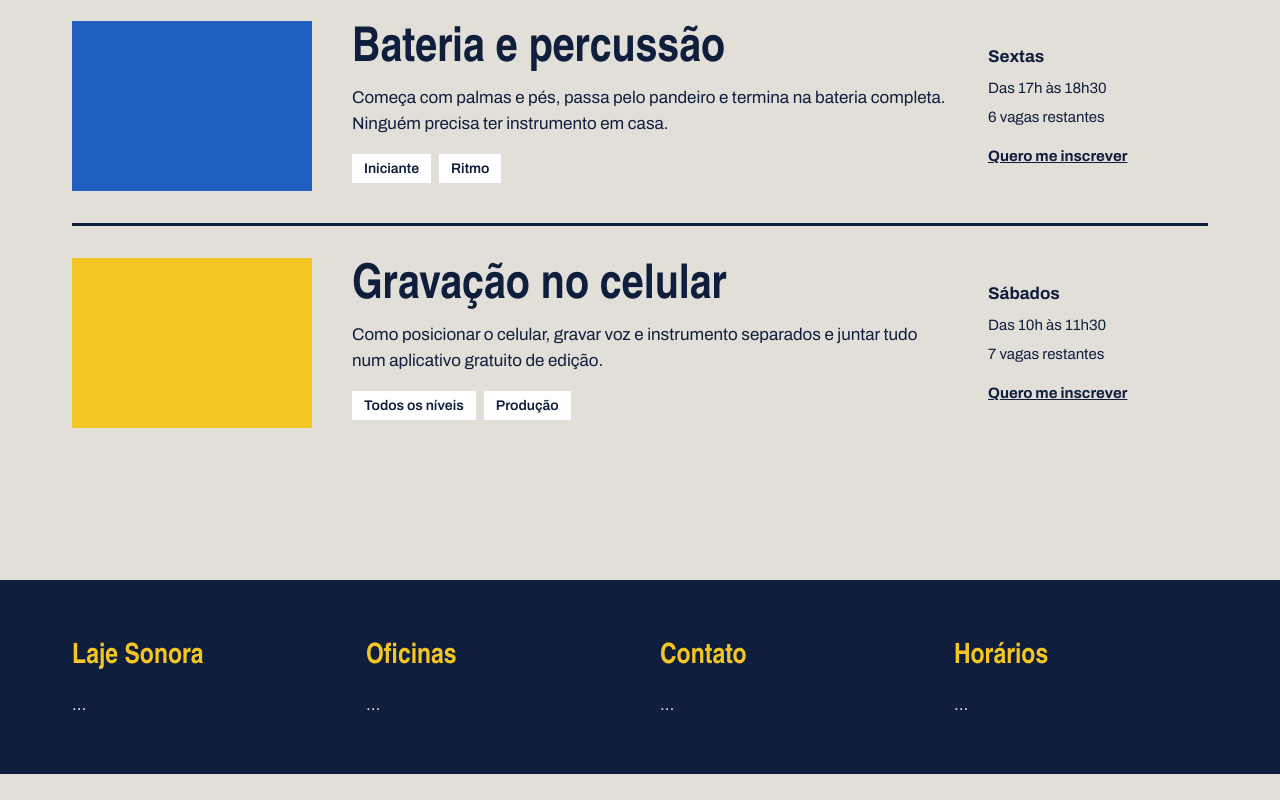
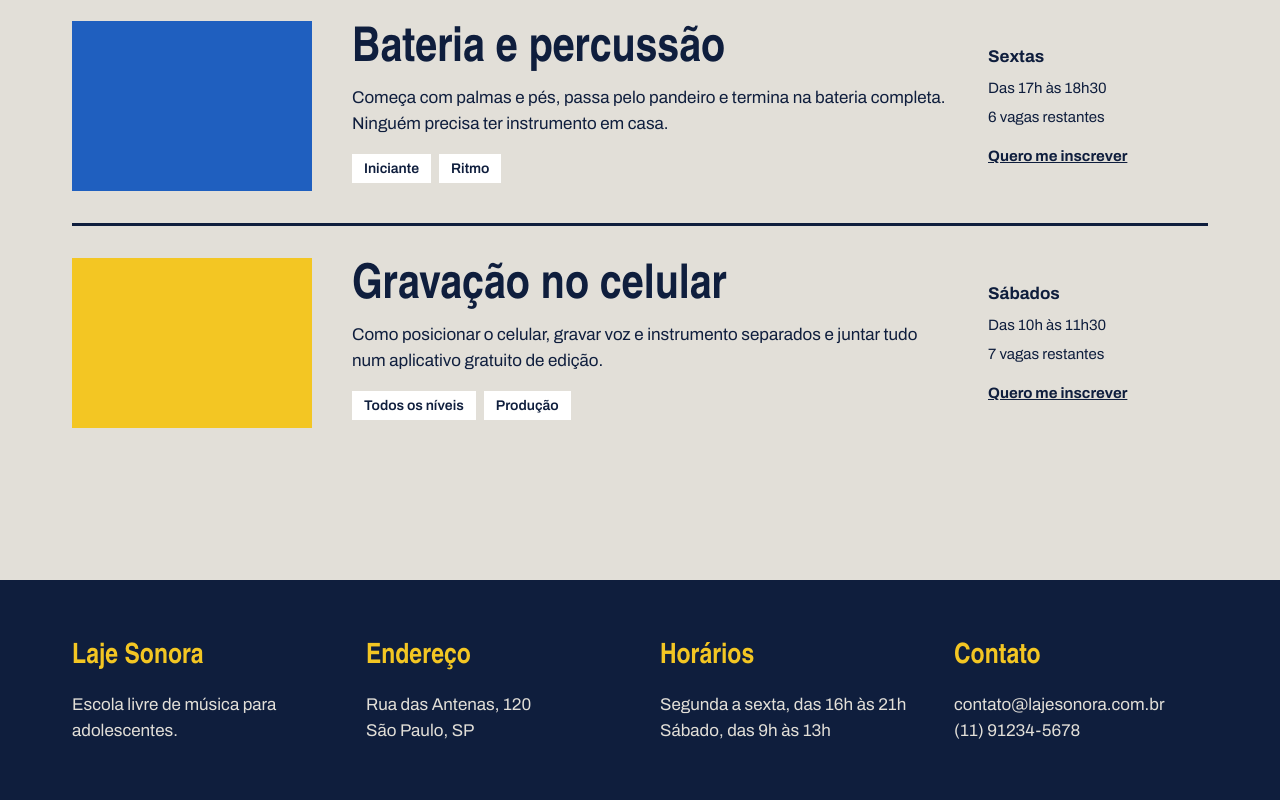
Before and after one commit to queirozdiego-codeti1me/laje-sonora01me, a plain HTML site: page oficinas.html in a window 1280 px wide. Shown: the part 1496-2296 px from the top of the page. Before the commit the page ends 2270 px from the top, so only its background shows below. Drawn offline with Linux system fonts and the light colour scheme; a web font is replaced by a local one.

Commit message:
Revise footer content with additional informationcoisasadssasadsa
Updated footer with detailed information including address, hours, and contact details.

```diff
--- a/oficinas.html
+++ b/oficinas.html
@@ -136,15 +136,34 @@
       </article>
     </div>
   </main>
-  <footer class="rodape">
-    <div class="conteudo">
-      <div class="rodape-colunas">
-        <div class="rodape-coluna"><h4>Laje Sonora</h4><p>…</p></div>
-        <div class="rodape-coluna"><h4>Oficinas</h4><p>…</p></div>
-        <div class="rodape-coluna"><h4>Contato</h4><p>…</p></div>
-        <div class="rodape-coluna"><h4>Horários</h4><p>…</p></div>
-      </div>
-    </div>
-  </footer>
+    <footer class="rodape">
+        <div class="conteudo rodape-colunas">
+            <div class="rodape-coluna">
+                <h4>Laje Sonora</h4>
+                <p>Escola livre de música para adolescentes.</p>
+            </div>
+            <div class="rodape-coluna">
+                <h4>Endereço</h4>
+                <p>
+                    Rua das Antenas, 120<br>
+                    São Paulo, SP
+                </p>
+            </div>
+            <div class="rodape-coluna">
+                <h4>Horários</h4>
+                <p>
+                    Segunda a sexta, das 16h às 21h<br>
+                    Sábado, das 9h às 13h
+                </p>
+            </div>
+            <div class="rodape-coluna">
+                <h4>Contato</h4>
+                <p>
+                    contato@lajesonora.com.br<br>
+                    (11) 91234-5678
+                </p>
+            </div>
+        </div>
+    </footer>
 </body>
 </html>
```
